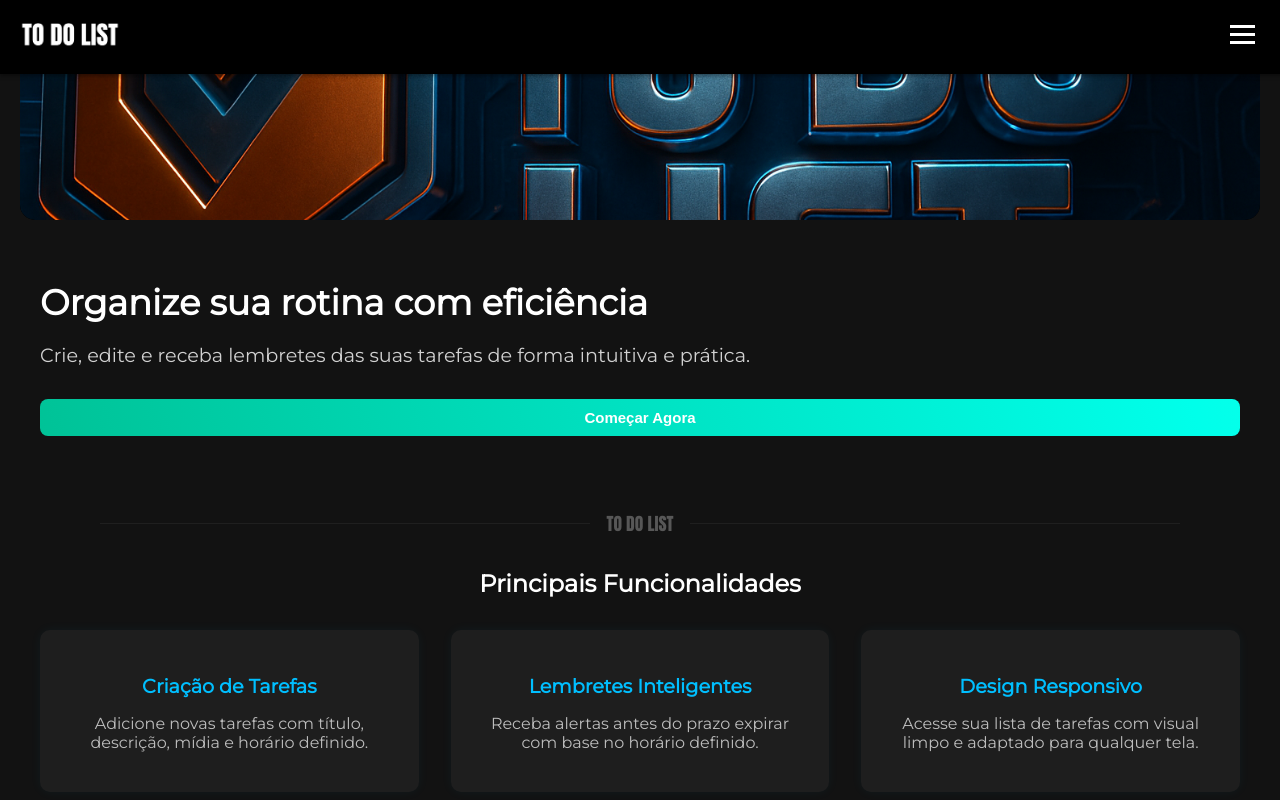
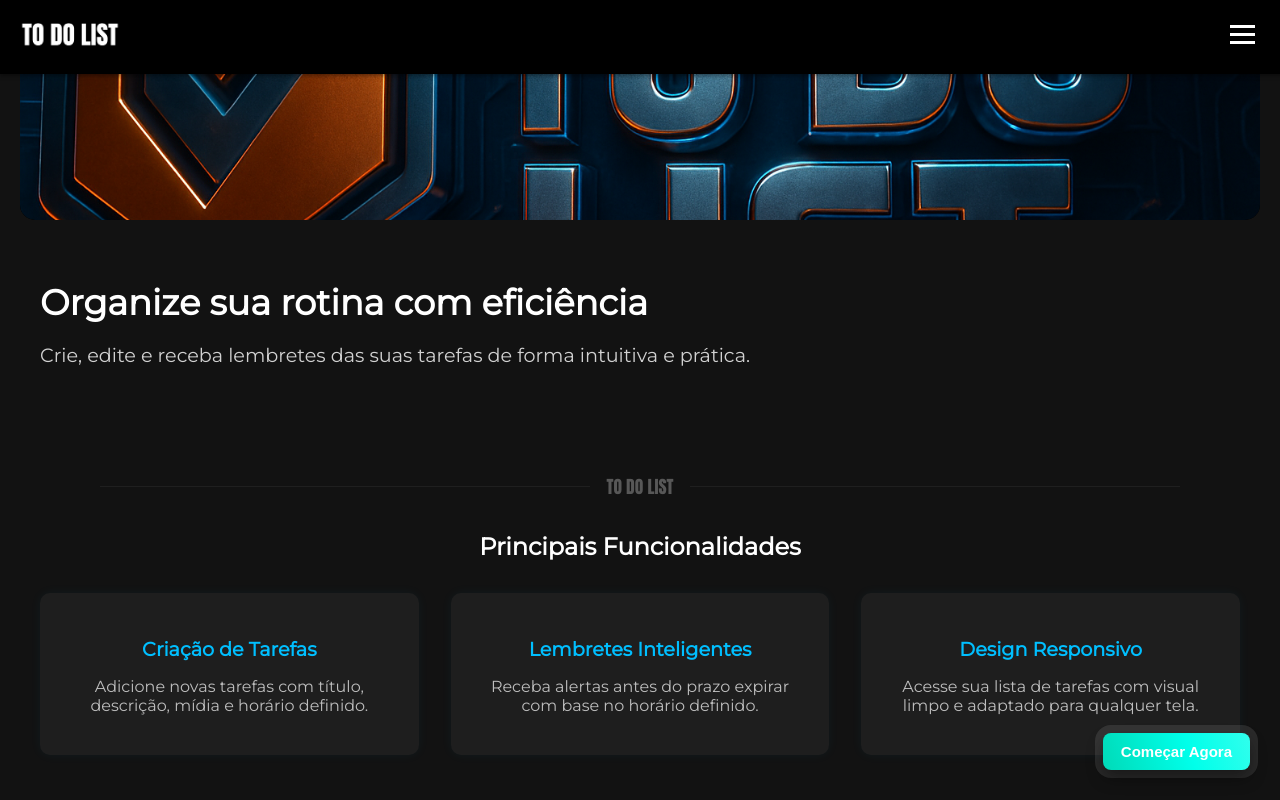
Before and after one commit to VictorFilgueirasBR/todo-list-app, a React (Create React App) app in the folder frontend-web/: page / in a window 1280 px wide. Shown: the top 800 px of the page. Built offline with nearby package versions, Linux system fonts and the light colour scheme; no server answers.

Commit message:
style: Testando css em cta-button

```diff
--- a/frontend-web/src/pages/Home.css
+++ b/frontend-web/src/pages/Home.css
@@ -67,7 +67,7 @@
       align-items: center;
       gap: 5px;
       background-color: transparent;
-    border: solid 1px #fff; /* Corrigido para "solid 1px" */
+      border: solid 1px #fff;
       border-radius: 8px;
       padding: 10px;
       font-family: sans-serif;
@@ -75,7 +75,16 @@
       font-weight: bold;
       cursor: pointer;
       color: #fff;
-    text-decoration: none;
+      text-decoration: none; /* Adicionado para remover o sublinhado */
+
+      /* Propriedades para fixar e flutuar o botão */
+      position: fixed;
+      bottom: 30px; /* Ajuste conforme necessário para a posição vertical */
+      right: 30px; /* Ajuste conforme necessário para a posição horizontal */
+      z-index: 1000; /* Garante que o botão fique acima de outros elementos */
+      /* Adiciona a sombra para profundidade e flutuação, inspirada na imagem */
+      box-shadow: 0 8px 16px rgba(0, 0, 0, 0.4), 0 0 0 8px rgba(255, 255, 255, 0.1);
+
 
       background: linear-gradient(251deg, #6dfc34, #04ffff, #00bfff, #04bdf5, #5ccefc, #009ad6, #14f28a, #fffcf8, #00ffea, #00752d, #5b36ff, #05acca);
       background-size: 2400% 2400%;
@@ -99,7 +108,6 @@
       0%{background-position:0% 54%}
       50%{background-position:100% 47%}
       100%{background-position:0% 54%}
-
   }
 
 
```
Lines whose indentation alone changed are shown as unchanged.
